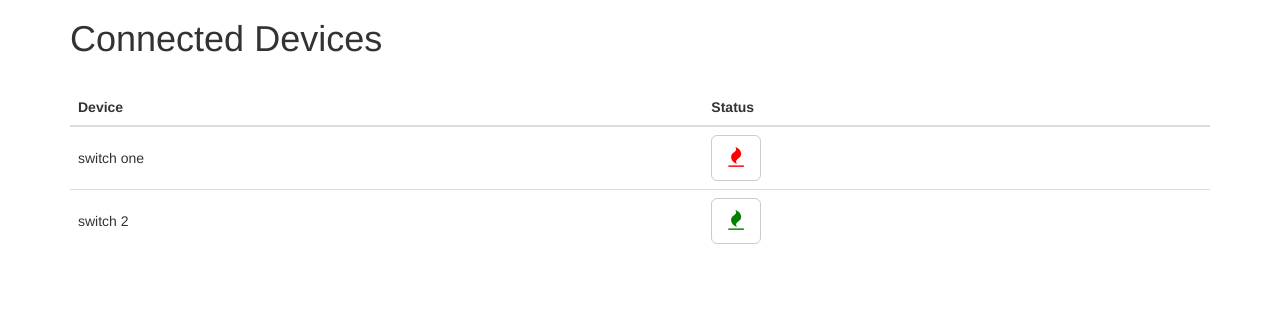
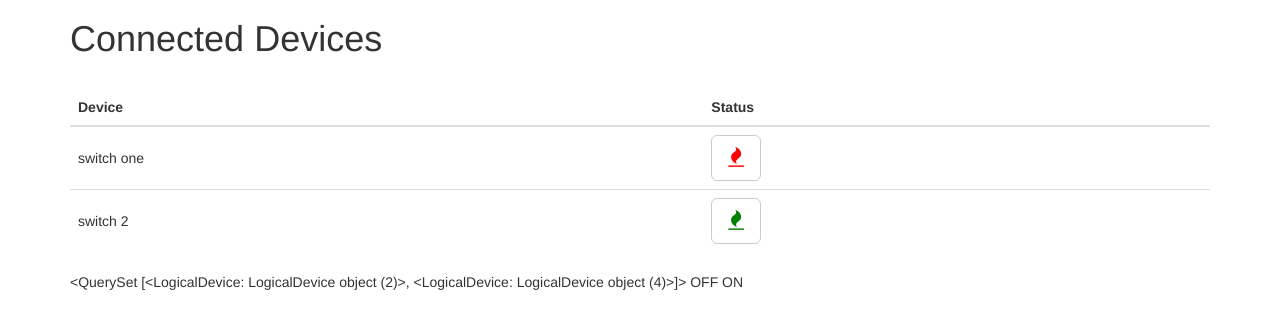
Before and after one commit to ThinkDima/openhomepy, a Django app: page / in a window 1280 px wide. Shown: the part 51-380 px from the top of the page. Run offline with Django 3.2, Linux system fonts and the light colour scheme; data comes from the database, SQL or seed files in the repository; some libraries are stand-ins or nearby versions.

```diff
--- a/core/views.py
+++ b/core/views.py
@@ -6,11 +6,11 @@ class HomepageView(ListView):
     template_name='index.html'
     model = LogicalDevice
     queryset = LogicalDevice.objects.filter(connected=True)
-    context_object_name = 'device'
+    context_object_name = 'devices'
 
 
 class ConnectView(ListView):
     template_name='connect.html'
     model = LogicalDevice
     queryset = LogicalDevice.objects.filter(connected=False)
-    context_object_name = 'device'
+    context_object_name = 'devices'
--- a/openhomepy/templates/index.html
+++ b/openhomepy/templates/index.html
@@ -20,4 +20,8 @@
             </tr>
         </tbody>
     </table>
+    {{ devices }}
+    {% for device in devices %}
+        {{ device.device_status }}
+    {% endfor %}
 {% endblock content %}
```
